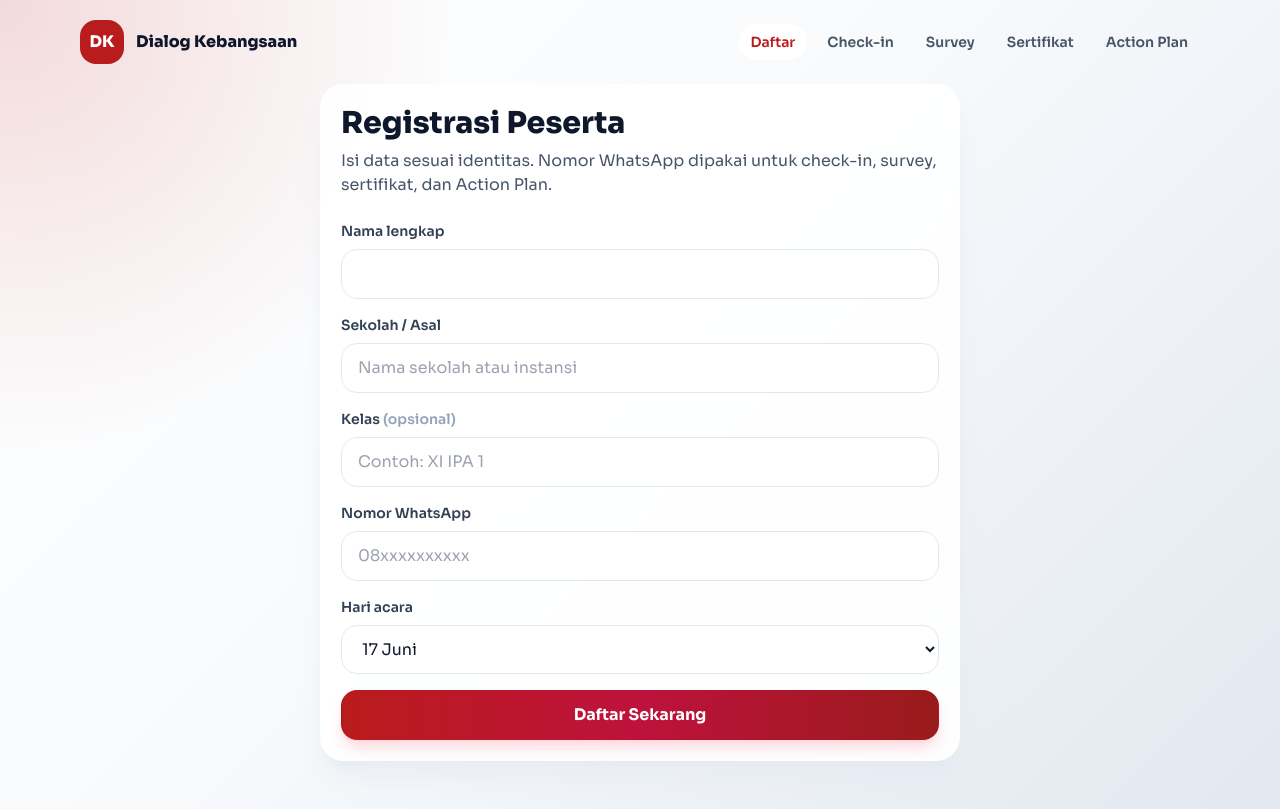
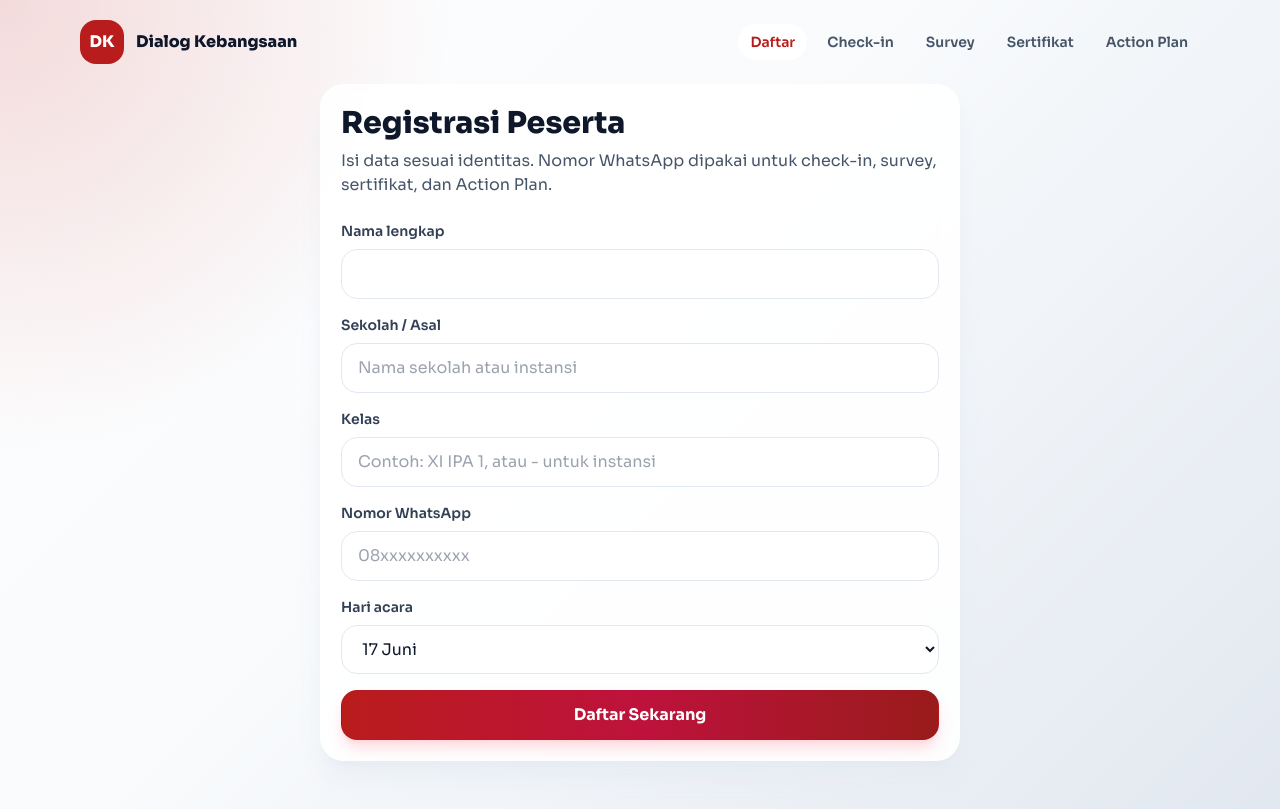
Before and after one commit to hanifnurulhuda/event_simple_app, a Nuxt app: page /register in a window 1280 px wide. Built offline with nearby package versions, Linux system fonts and the light colour scheme.

Commit message:
fix: require class field on registration

```diff
--- a/pages/register.vue
+++ b/pages/register.vue
@@ -8,7 +8,7 @@
         <form class="mt-6 grid gap-4" @submit.prevent="submit">
           <div><label class="label">Nama lengkap</label><input v-model="form.name" class="input" required /></div>
           <div><label class="label">Sekolah / Asal</label><input v-model="form.school" class="input" required placeholder="Nama sekolah atau instansi" /></div>
-          <div><label class="label">Kelas <span class="text-slate-400">(opsional)</span></label><input v-model="form.class_name" class="input" placeholder="Contoh: XI IPA 1" /></div>
+          <div><label class="label">Kelas</label><input v-model="form.class_name" class="input" required placeholder="Contoh: XI IPA 1, atau - untuk instansi" /></div>
           <div><label class="label">Nomor WhatsApp</label><input v-model="form.whatsapp" class="input" required inputmode="tel" placeholder="08xxxxxxxxxx" /></div>
           <div>
             <label class="label">Hari acara</label>
```
